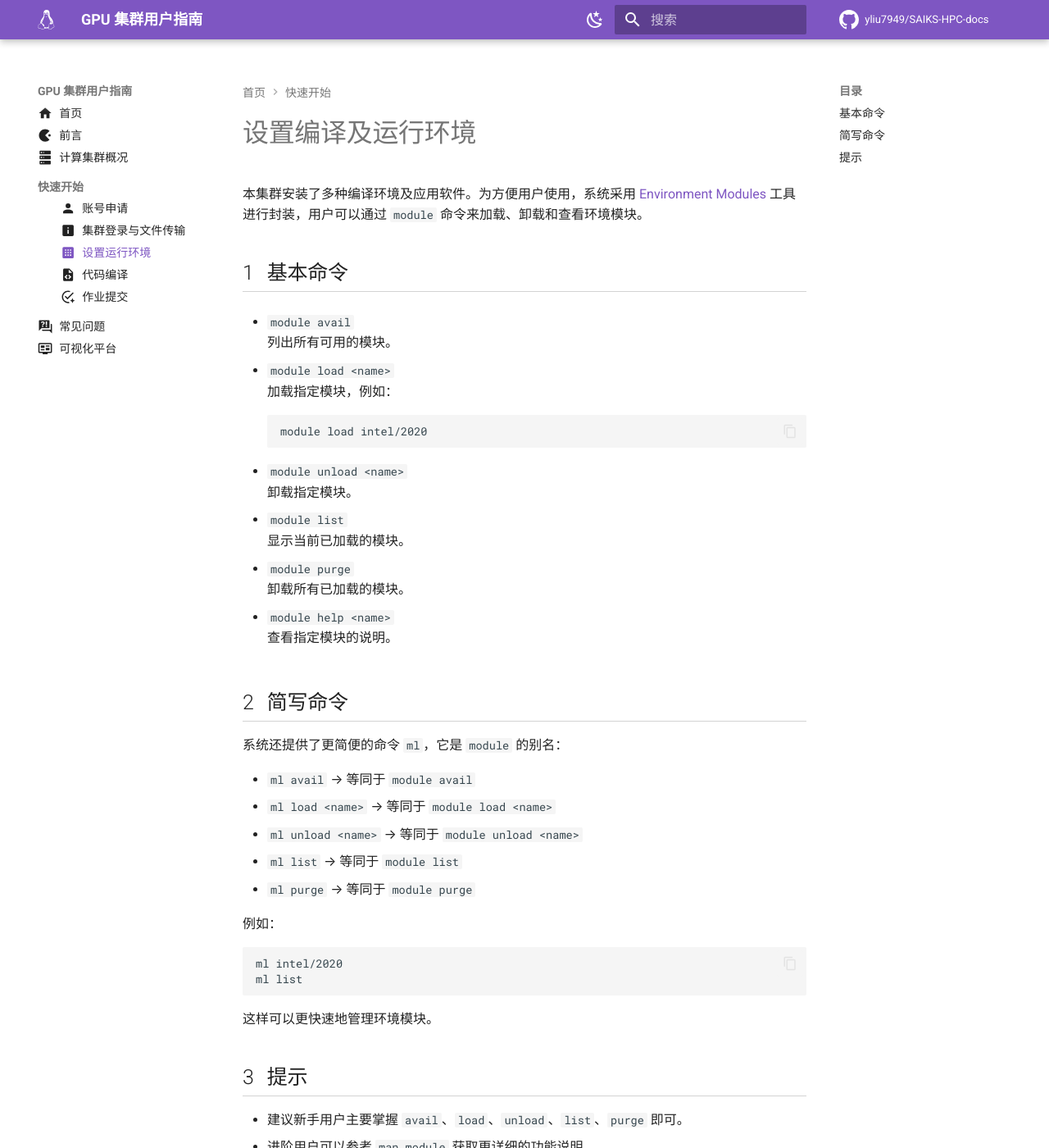
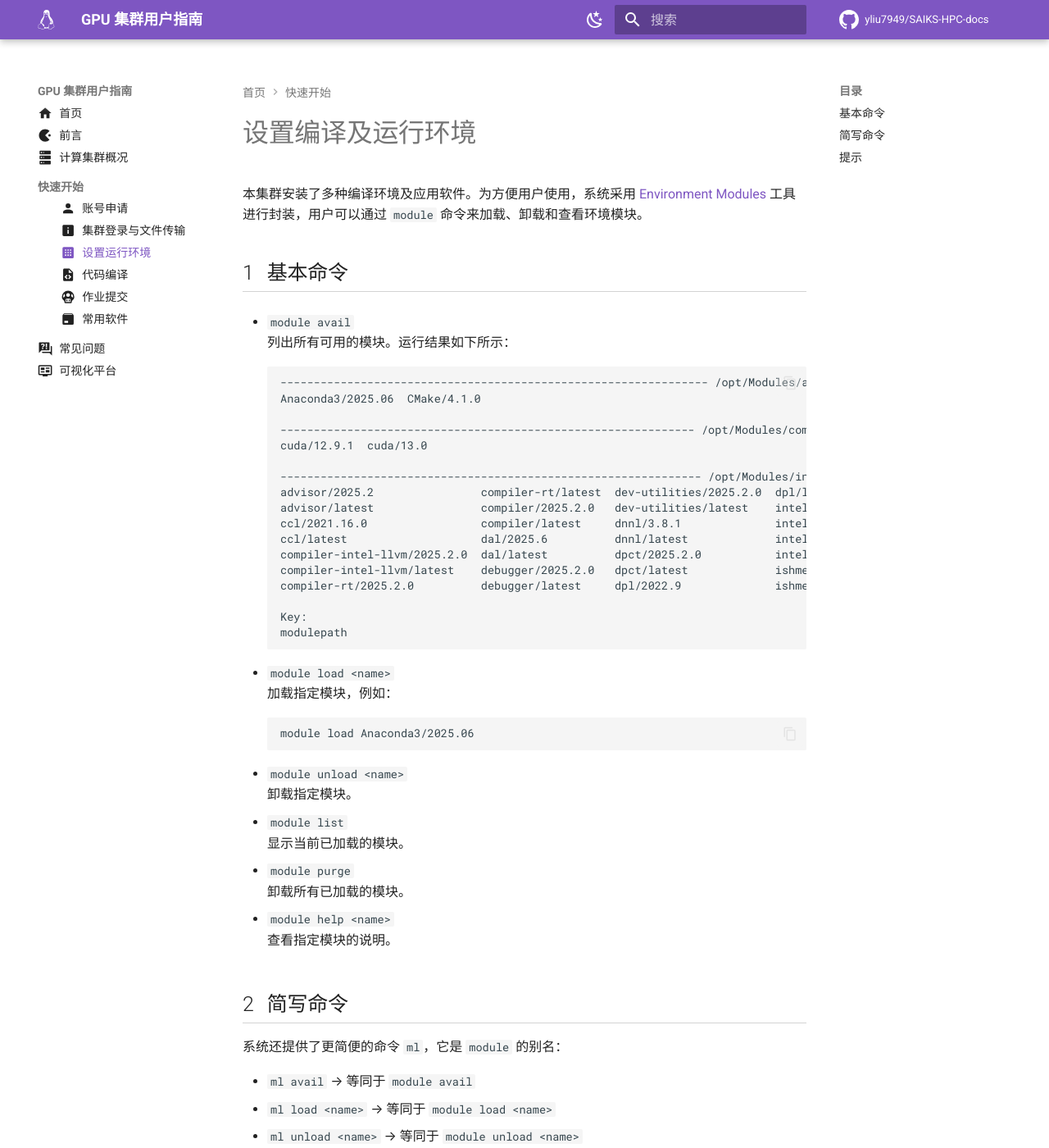
Before and after one commit to yliu7949/SAIKS-HPC-docs, an MkDocs documentation site: the page built from docs/guideline/module.md, in a window 1280 px wide and 1400 px high. Shown: the whole window at 82% size. Built offline with MkDocs 1.6.1 and Material for MkDocs 9.7.7, drawn with Linux system fonts in a browser that asks for light colours; comment, search, counter and statistics services are not loaded.

````diff
--- a/docs/guideline/module.md
+++ b/docs/guideline/module.md
@@ -9,12 +9,31 @@ icon: material/apps-box
 ## 基本命令
 
 - `module avail`
-  列出所有可用的模块。
+  列出所有可用的模块。运行结果如下所示：
+  ```shell
+  ---------------------------------------------------------------- /opt/Modules/app -----------------------------------------------------------------
+  Anaconda3/2025.06  CMake/4.1.0
+
+  -------------------------------------------------------------- /opt/Modules/compiler --------------------------------------------------------------
+  cuda/12.9.1  cuda/13.0
+
+  --------------------------------------------------------------- /opt/Modules/intel ----------------------------------------------------------------
+  advisor/2025.2                compiler-rt/latest  dev-utilities/2025.2.0  dpl/latest                  mkl/2025.2   umf/latest
+  advisor/latest                compiler/2025.2.0   dev-utilities/latest    intel_ipp_intel64/2022.2    mkl/latest   vtune/2025.4
+  ccl/2021.16.0                 compiler/latest     dnnl/3.8.1              intel_ipp_intel64/latest    mpi/2021.16  vtune/latest
+  ccl/latest                    dal/2025.6          dnnl/latest             intel_ippcp_intel64/2025.2  mpi/latest
+  compiler-intel-llvm/2025.2.0  dal/latest          dpct/2025.2.0           intel_ippcp_intel64/latest  tbb/2022.2
+  compiler-intel-llvm/latest    debugger/2025.2.0   dpct/latest             ishmem/1.3.0                tbb/latest
+  compiler-rt/2025.2.0          debugger/latest     dpl/2022.9              ishmem/latest               umf/0.11.0
+
+  Key:
+  modulepath
+  ```
 
 - `module load <name>`
   加载指定模块，例如：
   ```bash
-  module load intel/2020
+  module load Anaconda3/2025.06
   ```
 
 - `module unload <name>`
@@ -41,7 +60,7 @@ icon: material/apps-box
 
 例如：
 ```bash
-ml intel/2020
+ml Anaconda3/2025.06
 ml list
 ```
 
--- a/mkdocs.yml
+++ b/mkdocs.yml
@@ -99,5 +99,6 @@ nav:
     - 设置运行环境: guideline/module.md
     - 代码编译: guideline/compile.md
     - 作业提交: guideline/slurm.md
+    - 常用软件: guideline/software.md
   - 常见问题: faq.md
   - 可视化平台: scow.md
````
Also changed, not shown: docs/guideline/login.md (+1 -1 lines), docs/guideline/slurm.md (+1 -1 lines), docs/guideline/software.md (added, +91 -0 lines), docs/preface.md (+26 -12 lines), docs/images/cuda.png (deleted), docs/images/pytorch.png (added).
